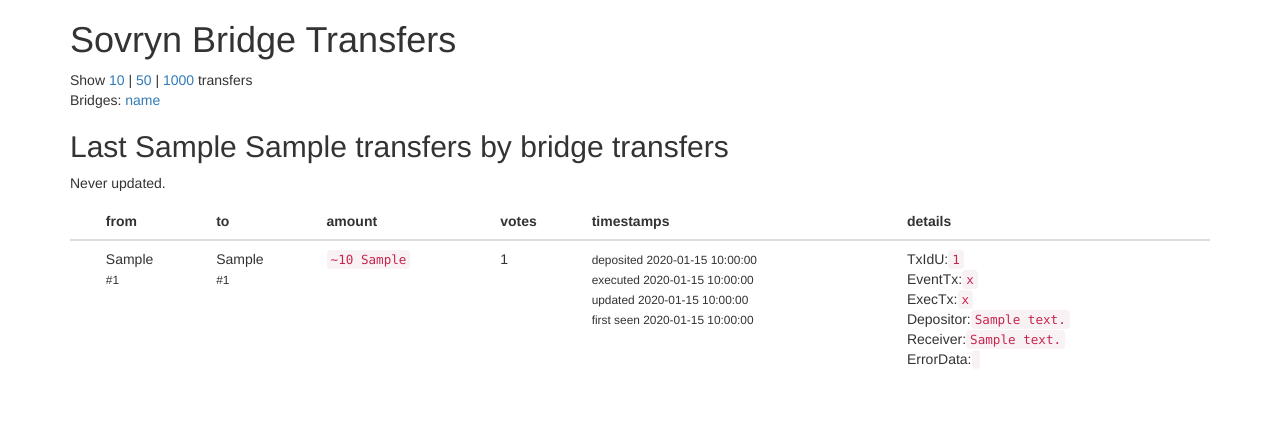
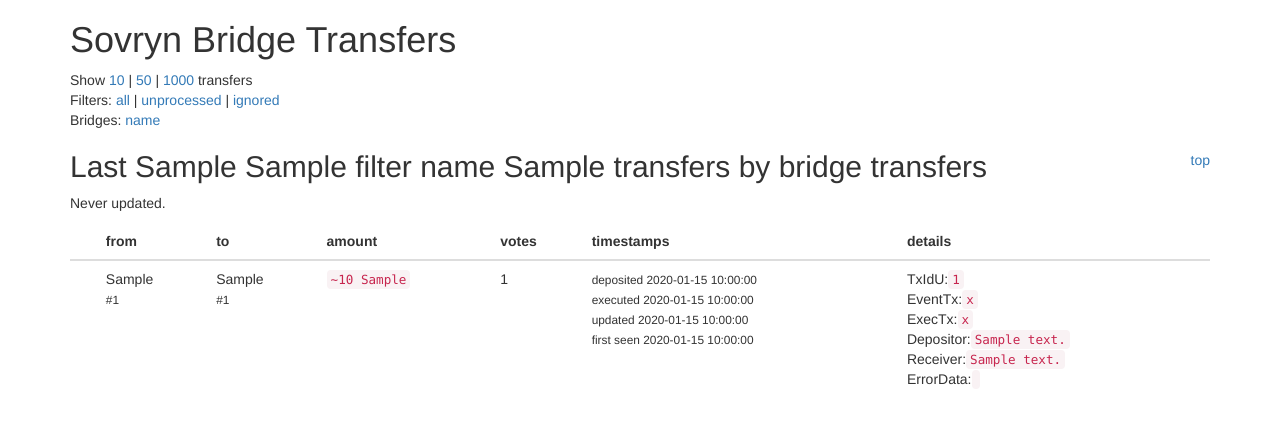
Before and after one commit to DistributedCollective/sovryn-bridge-monitor, a Python web app: template bridge_monitor/templates/bridge_transfers.jinja2 in a window 1280 px wide. Shown: the top 423 px of the page. Run offline with Jinja, Linux system fonts and the light colour scheme; the template is opened without the code that fills it: most values are stand-ins (such as "Sample title", 1, 10 or a date in 2020); some libraries are stand-ins or nearby versions.

Commit message:
Filters; ignored

```diff
--- a/bridge_monitor/models/bridge.py
+++ b/bridge_monitor/models/bridge.py
@@ -46,6 +46,8 @@
     has_error_token_receiver_events = Column(Boolean, nullable=False)
     error_data = Column(Text, nullable=False)
 
+    ignored = Column(Boolean, nullable=False, default=False)
+
     created_on = Column(TZDateTime, default=now_in_utc, nullable=False)  # TODO: should be seen_on
     updated_on = Column(TZDateTime, default=now_in_utc, nullable=False)
 
--- a/bridge_monitor/templates/bridge_transfers.jinja2
+++ b/bridge_monitor/templates/bridge_transfers.jinja2
@@ -6,20 +6,41 @@
     <nav>
         Show
         {% for value in [10, 50, 1000] %}
-            {% if loop.index0 != 0 %}| {% endif %}<a href="?count={{ value  }}">{{ value }}</a>
+            {% if loop.index0 != 0 %}| {% endif %}<a href="{{ request.current_route_path(_query={
+                'filter': request.params.get('filter'),
+                'count': value,
+            }) }}">{{ value }}</a>
         {% endfor %}
         transfers
     </nav>
     <nav>
+        Filters:
+        <a href="{{ request.current_route_path(_query={
+            'filter': '',
+            'count': request.params.get('count'),
+        }) }}">all</a> |
+        <a href="{{ request.current_route_path(_query={
+            'filter': 'unprocessed',
+            'count': request.params.get('count'),
+        }) }}">unprocessed</a> |
+        <a href="{{ request.current_route_path(_query={
+            'filter': 'ignored',
+            'count': request.params.get('count'),
+        }) }}">ignored</a>
+    </nav>
+    <nav>
         Bridges:
         {% for bridge_name in transfers_by_bridge.keys() %}
-            {% if loop.index0 != 0 %}| {% endif %}<a href="#{{ bridge_name }}">{{ bridge_name }}</a>
+            {% if loop.index0 != 0 %}| {% endif %}<a href="{{ request.current_route_path(_anchor=bridge_name) }}">{{ bridge_name }}</a>
         {% endfor  %}
     </nav>
     {% for bridge_name, transfers in transfers_by_bridge.items() %}
         {% set updated_on = last_updated_by_bridge[bridge_name] %}
 
-        <h2 id="{{ bridge_name }}">Last {{ max_transfers }} {{ bridge_name }} transfers</h2>
+        <div>
+            <a href="#" style="float:right">top</a>
+            <h2 id="{{ bridge_name }}">Last {{ max_transfers }} {{ filter_name }} {{ bridge_name }} transfers </h2>
+        </div>
         <p>
             {% if updated_on %}
                 Updated <time class="timeago" datetime="{{ updated_on }}">{{ updated_on }}</time>
@@ -44,7 +65,14 @@
                 {% for transfer in transfers  %}
                     <tr>
                         <td>
-                            {% if transfer.was_processed %}
+                            {% if transfer.ignored %}
+                                <i
+                                    {# class="glyphicon glyphicon-hourglass" #}
+                                    class="glyphicon glyphicon-question-sign"
+                                    title="ignored"
+                                    style="color: yellow"
+                                ></i>
+                            {% elif transfer.was_processed %}
                                 <i class="glyphicon glyphicon-ok" title="processed"></i>
                             {% elif transfer.is_late() %}
                                 <i
```
Also changed, not shown: bridge_monitor/alembic/versions/20210927_1510_4bf7b1eba272_ignored_flag.py (added, +22 -0 lines), bridge_monitor/views/default.py (+14 -0 lines).
